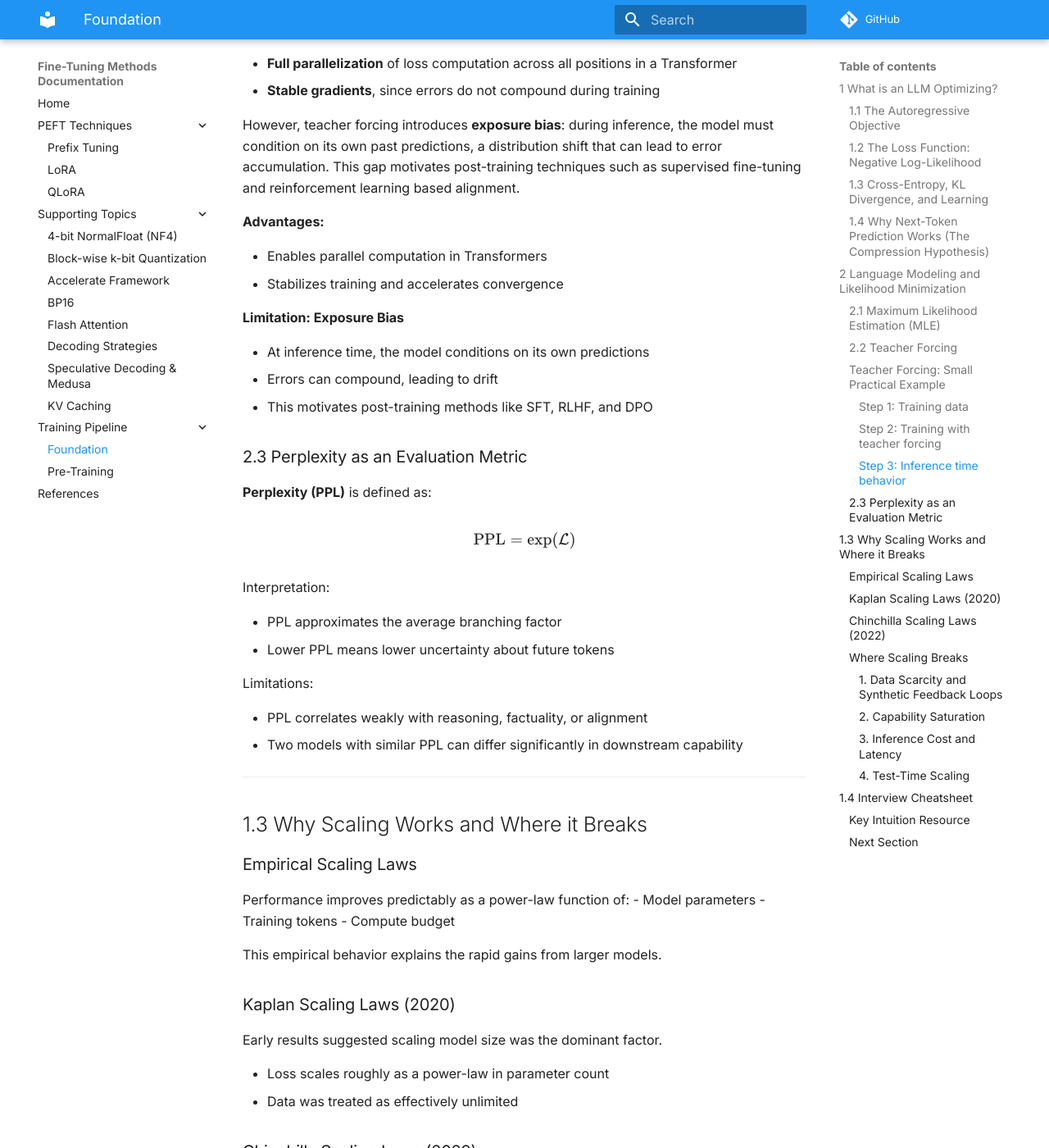
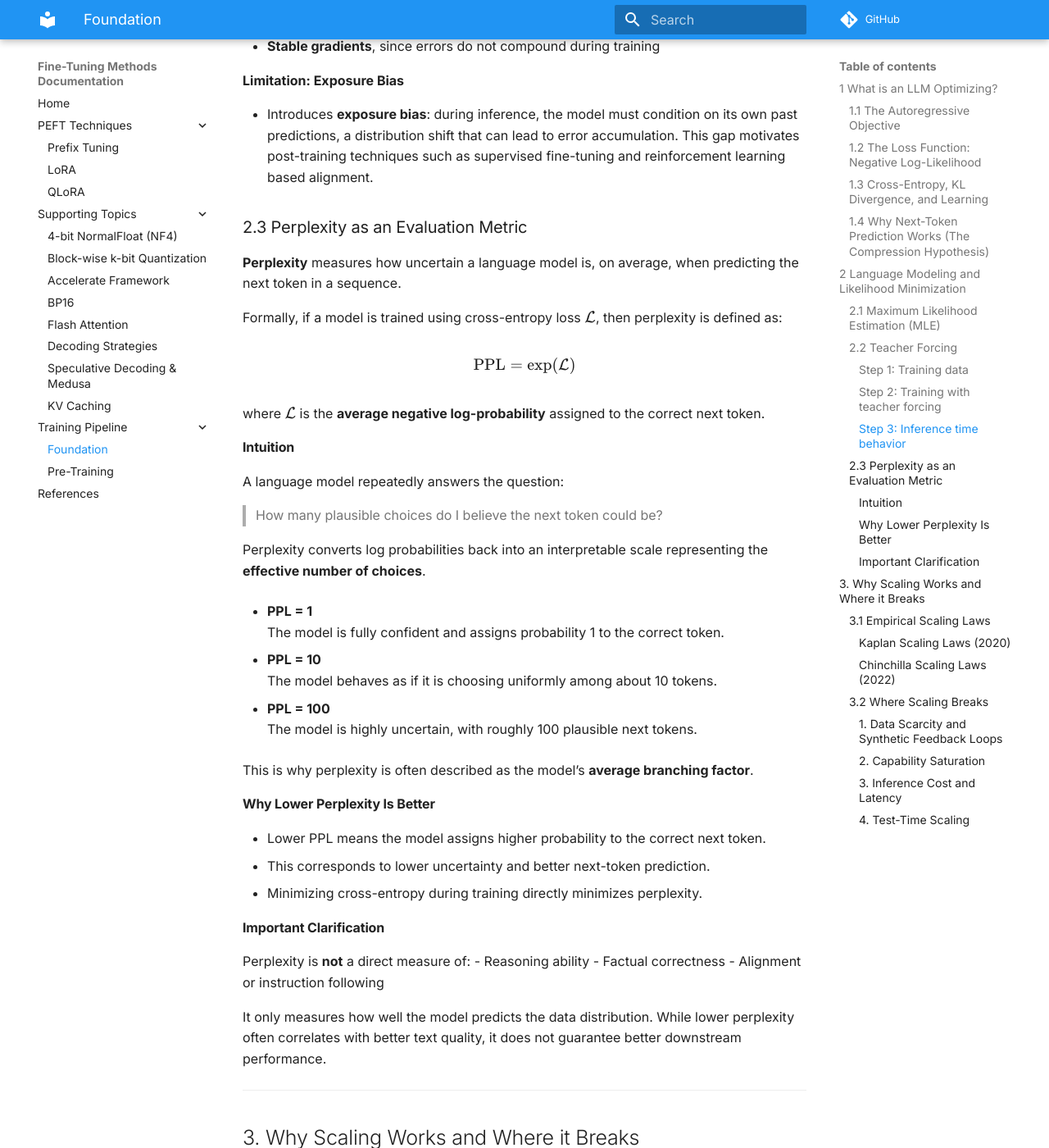
Before and after one commit to saurabhiit2007/LLM-Finetuning, an MkDocs documentation site: the page built from docs/training_techniques/foundation.md, in a window 1280 px wide and 1400 px high, scrolled down 3215 px. Shown: the whole window at 82% size. Built offline with MkDocs 1.6.1 and Material for MkDocs 9.7.7, drawn with Linux system fonts in a browser that asks for light colours; comment, search, counter and statistics services are not loaded; some of the changed text lies outside the part shown.

Commit message:
updated foundation.md

```diff
--- a/docs/training_techniques/foundation.md
+++ b/docs/training_techniques/foundation.md
@@ -65,7 +65,7 @@ MLE provides a stable and scalable objective but does not encode preferences suc
 
 Teacher forcing is a training strategy where the model is conditioned on the **ground-truth previous token** rather than its own prediction when computing the next-token loss. For a sequence \(x_1, \dots, x_T\), the model always receives \(x_{t-1}\) as input when predicting \(x_t\), even if it would have predicted a different token at step \(t-1\).
 
-### Teacher Forcing: Small Practical Example
+**Small Practical Example**
 
 **Task:** Predict the sentence
 > *“The cat sat on the mat”*
@@ -94,8 +94,6 @@ At each step, the model is conditioned on the **ground-truth previous token**.
 
 Even if the model predicts an incorrect token at any step, the **next input still uses the true token** from the dataset.
 
----
-
 #### Step 3: Inference time behavior
 At inference, the model must condition on its **own predictions**.
 
@@ -107,68 +105,88 @@ At inference, the model must condition on its **own predictions**.
 
 This train–test mismatch is known as **exposure bias** and is a key limitation of teacher forcing.
 
-
-This allows:
+**Advantages:**
 
 - **Full parallelization** of loss computation across all positions in a Transformer
 - **Stable gradients**, since errors do not compound during training
 
-However, teacher forcing introduces **exposure bias**: during inference, the model must condition on its own past predictions, a distribution shift that can lead to error accumulation. This gap motivates post-training techniques such as supervised fine-tuning and reinforcement learning based alignment.
-
-**Advantages:**
-
-- Enables parallel computation in Transformers
-- Stabilizes training and accelerates convergence
-
 **Limitation: Exposure Bias**
 
-- At inference time, the model conditions on its own predictions
-- Errors can compound, leading to drift
-- This motivates post-training methods like SFT, RLHF, and DPO
+- Introduces **exposure bias**: during inference, the model must condition on its own past predictions, a distribution shift that can lead to error accumulation. This gap motivates post-training techniques such as supervised fine-tuning and reinforcement learning based alignment.
 
 ### 2.3 Perplexity as an Evaluation Metric
 
-**Perplexity (PPL)** is defined as:
+**Perplexity** measures how uncertain a language model is, on average, when predicting the next token in a sequence.
+
+Formally, if a model is trained using cross-entropy loss $\mathcal{L}$, then perplexity is defined as:
 
 $$
 \text{PPL} = \exp(\mathcal{L})
 $$
 
-Interpretation:
+where $\mathcal{L}$ is the **average negative log-probability** assigned to the correct next token.
 
-- PPL approximates the average branching factor
-- Lower PPL means lower uncertainty about future tokens
+#### Intuition
 
-Limitations:
+A language model repeatedly answers the question:
 
-- PPL correlates weakly with reasoning, factuality, or alignment
-- Two models with similar PPL can differ significantly in downstream capability
+> How many plausible choices do I believe the next token could be?
+
+Perplexity converts log probabilities back into an interpretable scale representing the **effective number of choices**.
+
+- **PPL = 1**
+  The model is fully confident and assigns probability 1 to the correct token.
+
+- **PPL = 10**
+  The model behaves as if it is choosing uniformly among about 10 tokens.
+
+- **PPL = 100**
+  The model is highly uncertain, with roughly 100 plausible next tokens.
+
+This is why perplexity is often described as the model’s **average branching factor**.
+
+#### Why Lower Perplexity Is Better
+
+- Lower PPL means the model assigns higher probability to the correct next token.
+- This corresponds to lower uncertainty and better next-token prediction.
+- Minimizing cross-entropy during training directly minimizes perplexity.
+
+#### Important Clarification
+
+Perplexity is **not** a direct measure of:
+- Reasoning ability
+- Factual correctness
+- Alignment or instruction following
+
+It only measures how well the model predicts the data distribution. While lower perplexity often correlates with better text quality, it does not guarantee better downstream performance.
 
 ---
 
-## 1.3 Why Scaling Works and Where it Breaks
+## 3. Why Scaling Works and Where it Breaks
 
-### Empirical Scaling Laws
+### 3.1 Empirical Scaling Laws
 
 Performance improves predictably as a power-law function of:
+
 - Model parameters
 - Training tokens
 - Compute budget
 
 This empirical behavior explains the rapid gains from larger models.
 
-### Kaplan Scaling Laws (2020)
+#### Kaplan Scaling Laws (2020)
 
 Early results suggested scaling model size was the dominant factor.
 
 - Loss scales roughly as a power-law in parameter count
 - Data was treated as effectively unlimited
 
-### Chinchilla Scaling Laws (2022)
+#### Chinchilla Scaling Laws (2022)
 
 Later work showed most large models were undertrained.
 
 Key findings:
+
 - Optimal performance requires balancing parameters and tokens
 - Roughly **20 training tokens per parameter** is compute optimal
 - Smaller models trained on more data can outperform larger undertrained models
@@ -177,23 +195,27 @@ This led to data-centric model design such as LLaMA and Mistral.
 
 ---
 
-### Where Scaling Breaks
+### 3.2 Where Scaling Breaks
 
 #### 1. Data Scarcity and Synthetic Feedback Loops
+
 - High-quality human text is limited
 - Synthetic data risks reducing diversity
 - Repeated self-training can lead to model collapse
 
 #### 2. Capability Saturation
+
 - Loss improves smoothly, but abilities emerge discontinuously
 - Reasoning, planning, and tool use do not scale linearly with perplexity
 - Small loss gains can hide large behavioral differences
 
 #### 3. Inference Cost and Latency
+
 - Larger models increase memory, latency, and cost
 - This motivates inference-efficient designs
 
 #### 4. Test-Time Scaling
+
 - Recent systems scale inference compute rather than parameters
 - Models generate longer internal reasoning traces
 - This shifts scaling from training time to inference time
@@ -201,29 +223,3 @@ This led to data-centric model design such as LLaMA and Mistral.
 Examples include OpenAI o1 and DeepSeek-R1.
 
 ---
-
-## 1.4 Interview Cheatsheet
-
-| Concept | Explanation | Interview Signal |
-|------|-------------|------------------|
-| Cross-Entropy | Optimizes token probability matching | Core training objective |
-| KL Divergence | Distance to true language distribution | Shows theory depth |
-| Teacher Forcing | Parallelizable training strategy | Leads to exposure bias |
-| Chinchilla Optimality | Tokens proportional to parameters | Compute awareness |
-| Emergence | Capabilities not directly trained | Explains scaling rationale |
-| Context Window | Maximum visible history | Limits memory and reasoning |
-
----
-
-### Key Intuition Resource
-
-[Generative AI explained](https://www.youtube.com/watch?v=G2fqAlgmoPo)
-
-This visualization explains why next-token prediction is sufficient to model complex distributions across text, images, and audio.
-
----
-
-### Next Section
-
-**2. Architecture and Attention Mechanisms**
-Multi-Head Attention, positional encodings, KV caching, and why Transformers scale.
```
